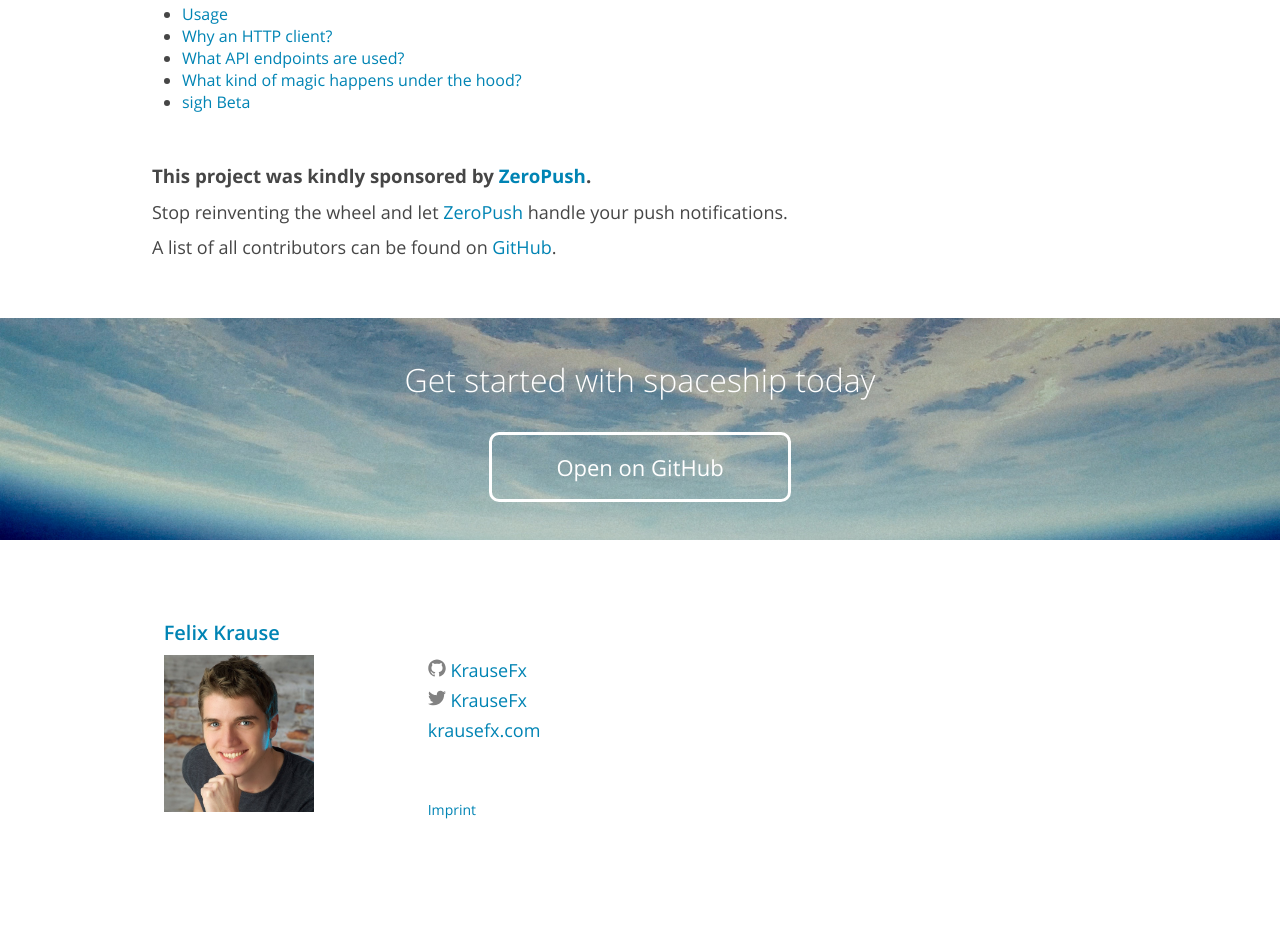
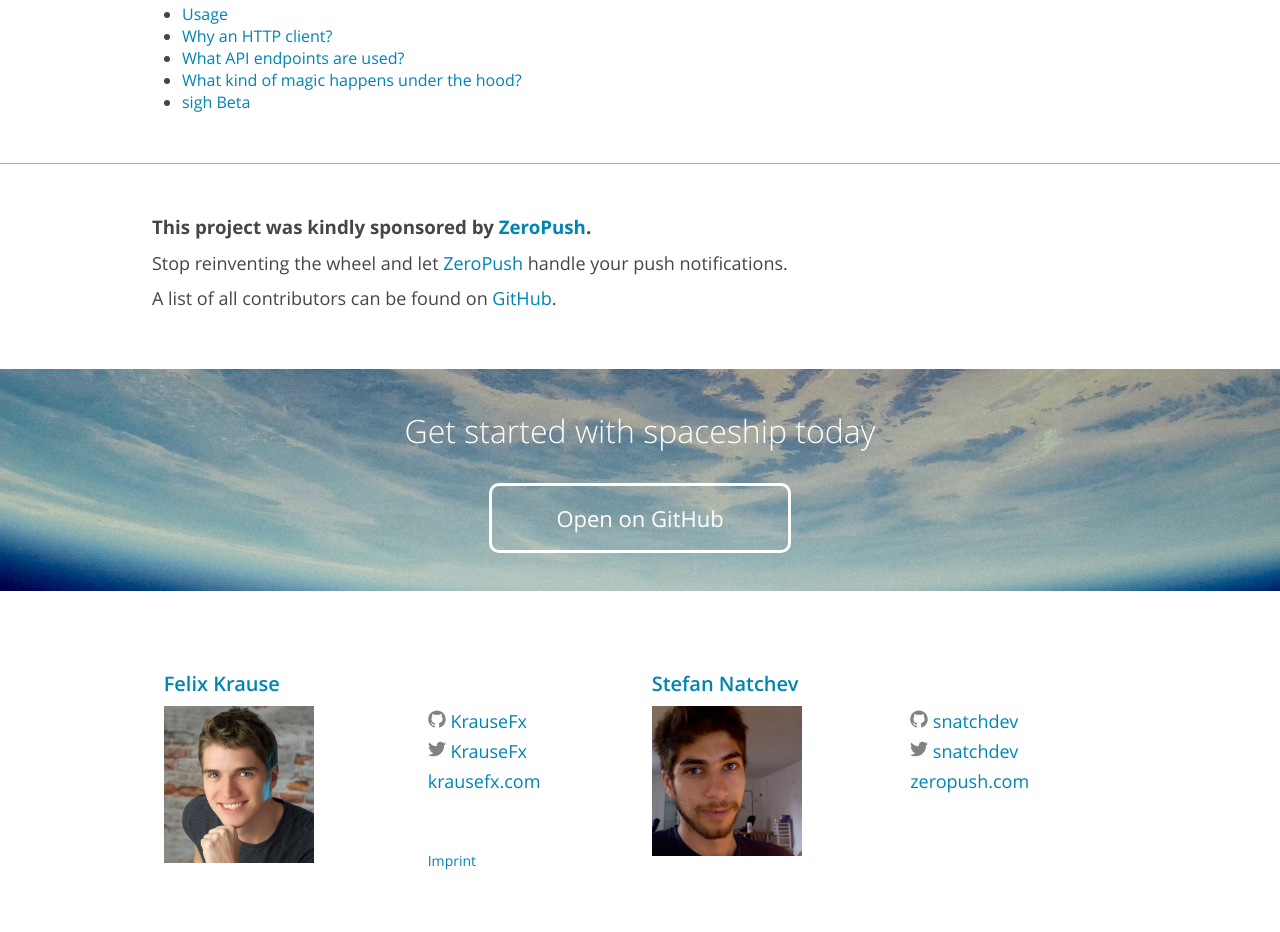
Before and after one commit to fastlane/spaceship.airforce, a website: page index.html in a window 1280 px wide. Shown: the part 3116-4048 px from the top of the page. Before the commit the page ends 3997 px from the top, so only its background shows below. Drawn offline with Linux system fonts and the light colour scheme; files whose address does not match are found by name.

Commit message:
Added Stefan

```diff
--- a/index.html
+++ b/index.html
@@ -219,6 +219,10 @@ profile.download
   </div>
 
 
+  <div style="border-top: 1px solid #AAA; margin-bottom: 50px">
+
+  </div>
+
 
   <div class="layout">
     <div class="wrap" style="margin-bottom: 50px">
@@ -250,7 +254,7 @@ profile.download
       <div class="layout__content">
 
         <div class="content content__half content--padded-double content--no-bottom-padding">
-          <h2 class=""><a href="http://krausefx.com" target="_blank">Felix Krause</a></h2>
+          <h2 class=""><a href="https://krausefx.com" target="_blank">Felix Krause</a></h2>
 
           <table border="0" class="noBorderTable">
             <tr>
@@ -295,9 +299,48 @@ profile.download
           </table>
 
         </div>
-        <div class="content content__half content--padded-top content--no-bottom-padding made-by" >
+        <div class="content content__half content--padded-double content--no-bottom-padding">
+          <h2 class=""><a href="https://zeropush.com/" target="_blank">Stefan Natchev</a></h2>
+          <table border="0" class="noBorderTable">
+            <tr>
+              <td style="padding-left: 0px; border-top:none;">
+                <a href="https://zeropush.com/" target="_blank">
+                  <img src="assets/img/snatchdev.jpg" width="150" />
+                </a>
+              </td>
+              <td style="border-top:none;">
+                <ul>
+                  <li>
+                    <a href="https://github.com/snatchdev" target="_blank" style="color: #0084b4">
+                      <span class="icon icon--github" >
+                        <svg viewBox="0 0 16 16" style="width: 18px;">
+                          <path fill="#828282" d="M7.999,0.431c-4.285,0-7.76,3.474-7.76,7.761 c0,3.428,2.223,6.337,5.307,7.363c0.388,0.071,0.53-0.168,0.53-0.374c0-0.184-0.007-0.672-0.01-1.32 c-2.159,0.469-2.614-1.04-2.614-1.04c-0.353-0.896-0.862-1.135-0.862-1.135c-0.705-0.481,0.053-0.472,0.053-0.472 c0.779,0.055,1.189,0.8,1.189,0.8c0.692,1.186,1.816,0.843,2.258,0.645c0.071-0.502,0.271-0.843,0.493-1.037 C4.86,11.425,3.049,10.76,3.049,7.786c0-0.847,0.302-1.54,0.799-2.082C3.768,5.507,3.501,4.718,3.924,3.65 c0,0,0.652-0.209,2.134,0.796C6.677,4.273,7.34,4.187,8,4.184c0.659,0.003,1.323,0.089,1.943,0.261 c1.482-1.004,2.132-0.796,2.132-0.796c0.423,1.068,0.157,1.857,0.077,2.054c0.497,0.542,0.798,1.235,0.798,2.082 c0,2.981-1.814,3.637-3.543,3.829c0.279,0.24,0.527,0.713,0.527,1.437c0,1.037-0.01,1.874-0.01,2.129 c0,0.208,0.14,0.449,0.534,0.373c3.081-1.028,5.302-3.935,5.302-7.362C15.76,3.906,12.285,0.431,7.999,0.431z"/>
+                        </svg>
+                      </span>
 
+                      <span class="username">snatchdev</span>
+                    </a>
+                  </li>
 
+                  <li>
+                    <a href="https://twitter.com/snatchdev" target="_blank" style="color: #0084b4">
+                      <span class="icon  icon--twitter">
+                        <svg viewBox="0 0 16 16" style="width: 18px">
+                          <path fill="#828282" d="M15.969,3.058c-0.586,0.26-1.217,0.436-1.878,0.515c0.675-0.405,1.194-1.045,1.438-1.809
+                          c-0.632,0.375-1.332,0.647-2.076,0.793c-0.596-0.636-1.446-1.033-2.387-1.033c-1.806,0-3.27,1.464-3.27,3.27 c0,0.256,0.029,0.506,0.085,0.745C5.163,5.404,2.753,4.102,1.14,2.124C0.859,2.607,0.698,3.168,0.698,3.767 c0,1.134,0.577,2.135,1.455,2.722C1.616,6.472,1.112,6.325,0.671,6.08c0,0.014,0,0.027,0,0.041c0,1.584,1.127,2.906,2.623,3.206 C3.02,9.402,2.731,9.442,2.433,9.442c-0.211,0-0.416-0.021-0.615-0.059c0.416,1.299,1.624,2.245,3.055,2.271 c-1.119,0.877-2.529,1.4-4.061,1.4c-0.264,0-0.524-0.015-0.78-0.046c1.447,0.928,3.166,1.469,5.013,1.469 c6.015,0,9.304-4.983,9.304-9.304c0-0.142-0.003-0.283-0.009-0.423C14.976,4.29,15.531,3.714,15.969,3.058z"/>
+                        </svg>
+                      </span>
+
+                      <span class="username">snatchdev</span>
+                    </a>
+                  </li>
+                  <li>
+                    <a href="https://zeropush.com" target="_blank" style="color: #0084b4">zeropush.com</a>
+                  </li>
+                </ul>
+              </td>
+            </tr>
+          </table>
         </div>
       </div>
     </div>
```
Also changed, not shown: assets/img/snatchdev.jpg (added).
